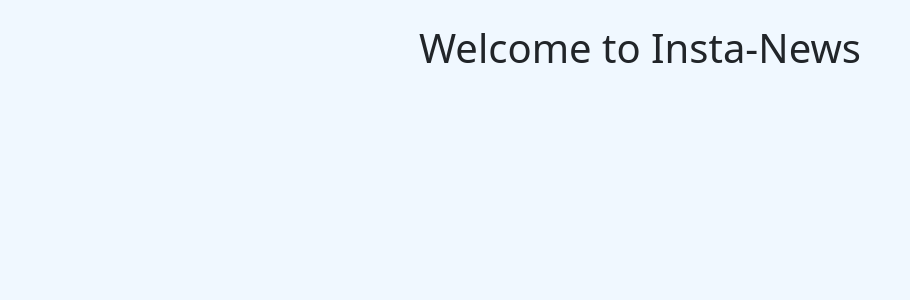
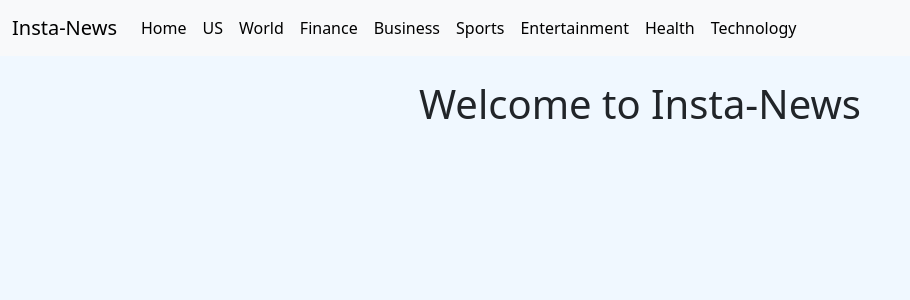
Before and after one commit to mfigueiredo1/news_app, a Flask app: page / in a window 1280 px wide. Shown: the top 300 px of the page, without its empty margins (0-910 px from the left). Run offline with Flask 2, Linux system fonts and the light colour scheme; data that the repository does not hold is empty; style sheets or scripts are compiled from the project's sources.

Commit message:
third commit, added bootstrap navbar and rendering different topics of articles from newsAPI

```diff
--- a/app.py
+++ b/app.py
@@ -10,6 +10,8 @@
 
 # Homepage - Route
 # Home / About / Contact / Pricing
+
+
 @app.route("/")
 def index():
     query = request.args.get("query","latest")
--- a/templates/index.html
+++ b/templates/index.html
@@ -1,6 +1,49 @@
 {% extends "base.html" %}
 
 {% block body %}
+
+<nav class="navbar navbar-expand-lg bg-body-tertiary">
+    <div class="container-fluid">
+      <a class="navbar-brand" href="/">Insta-News</a>
+      <button class="navbar-toggler" type="button" data-bs-toggle="collapse" data-bs-target="#navbarNav" aria-controls="navbarNav" aria-expanded="false" aria-label="Toggle navigation">
+        <span class="navbar-toggler-icon"></span>
+      </button>
+      <div class="collapse navbar-collapse" id="navbarNav">
+        <ul class="navbar-nav">
+          <li class="nav-item">
+            <a class="nav-link active" aria-current="page" href="/?query=latest">Home</a>
+          </li>
+          <li class="nav-item">
+            <a class="nav-link active" aria-current="page" href="/?query=US">US</a>
+          </li>
+          <li class="nav-item">
+            <a class="nav-link active" aria-current="page" href="/?query=world">World</a>
+          </li>
+          <li class="nav-item">
+            <a class="nav-link active" aria-current="page" href="/?query=finance">Finance</a>
+          </li>
+          <li class="nav-item">
+            <a class="nav-link active" aria-current="page" href="/?query=business">Business</a>
+          </li>
+          <li class="nav-item">
+            <a class="nav-link active" aria-current="page" href="/?query=sports">Sports</a>
+          </li>
+          <li class="nav-item">
+            <a class="nav-link active" aria-current="page" href="/?query=entertainment">Entertainment</a>
+          </li>
+          <li class="nav-item">
+            <a class="nav-link active" aria-current="page" href="/?query=health">Health</a>
+          </li>
+          <li class="nav-item">
+            <a class="nav-link active" aria-current="page" href="/?query=technology">Technology</a>
+          </li>
+
+        </ul>
+      </div>
+    </div>
+  </nav>
+
+
 
 <div class="container">
     <h1 class="my-4 text-center">Welcome to Insta-News</h1>
```
